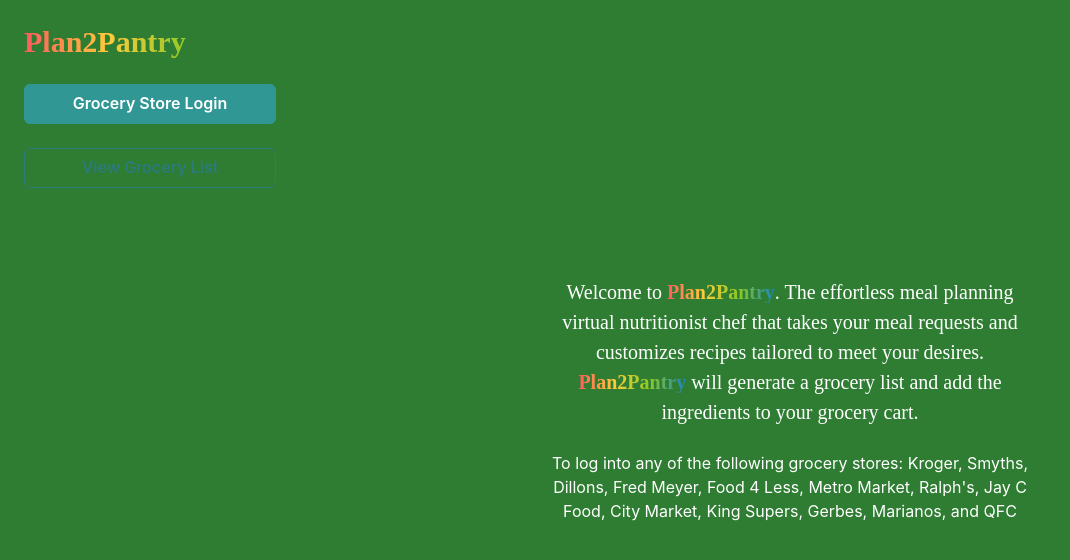
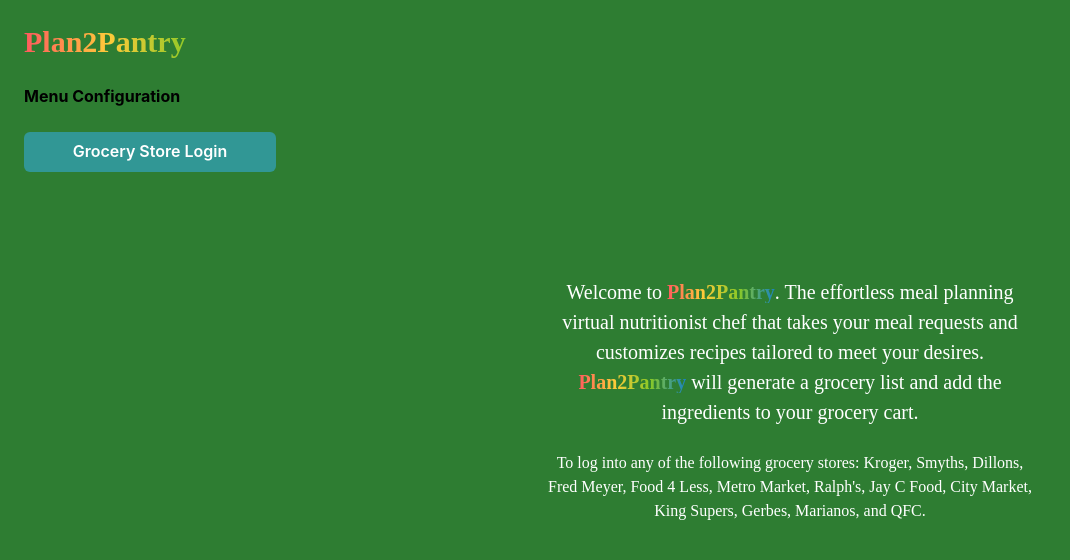
Before and after one commit to maa11235/meal-planner-frontend, a React (Create React App) app: page / in a window 1280 px wide. Shown: the top 560 px of the page, without its empty margins (0-1070 px from the left). Built offline with nearby package versions, Linux system fonts and the light colour scheme.

Commit message:
updates to the left panel. Adding label "Menu Configuration" and remove a button

```diff
--- a/src/App.js
+++ b/src/App.js
@@ -27,8 +27,8 @@
 function MealPlannerApp() {
   const [mealPlan, setMealPlan] = useState("");
 
-  const handleGroceryLogin = () => {
-    setMealPlan("Your grocery store login process will appear here...");
+  const handleGeneratePlan = () => {
+    setMealPlan("Your customized meal plan will appear here...");
   };
 
   return (
@@ -46,12 +46,14 @@
               Plan2Pantry
             </Heading>
 
-            <Button colorScheme="teal" onClick={handleGroceryLogin}>
+            {/* Menu Configuration Label */}
+            <Text fontSize="md" fontWeight="bold" color="black">
+              Menu Configuration
+            </Text>
+
+            {/* Grocery Store Login Button */}
+            <Button colorScheme="teal" onClick={handleGeneratePlan}>
               Grocery Store Login
-            </Button>
-
-            <Button colorScheme="teal" variant="outline">
-              View Grocery List
             </Button>
           </VStack>
         </Box>
@@ -59,11 +61,12 @@
         {/* Main Content */}
         <Box flex="1" display="flex" justifyContent="center" alignItems="center">
           {!mealPlan ? (
-            <Box w="50%" textAlign="center">
+            <Box w="50%">
               <Text
                 fontSize="xl"
                 fontFamily="'Dancing Script', cursive"
                 color="white"
+                textAlign="center"
               >
                 Welcome to{" "}
                 <Text
@@ -75,8 +78,8 @@
                   Plan2Pantry
                 </Text>
                 . The effortless meal planning virtual nutritionist chef that
-                takes your meal requests and customizes recipes tailored to
-                meet your desires.{" "}
+                takes your meal requests and customizes recipes tailored to meet
+                your desires.{" "}
                 <Text
                   as="span"
                   bgGradient={planGradient}
@@ -89,11 +92,17 @@
                 grocery cart.
               </Text>
 
-              {/* Grocery store list below the intro */}
-              <Text mt={6} fontSize="md" color="white">
+              {/* Grocery Store Info Paragraph */}
+              <Text
+                mt={6}
+                fontSize="md"
+                color="white"
+                textAlign="center"
+                fontFamily="'Dancing Script', cursive"
+              >
                 To log into any of the following grocery stores: Kroger, Smyths,
                 Dillons, Fred Meyer, Food 4 Less, Metro Market, Ralph's, Jay C
-                Food, City Market, King Supers, Gerbes, Marianos, and QFC
+                Food, City Market, King Supers, Gerbes, Marianos, and QFC.
               </Text>
             </Box>
           ) : (
```
